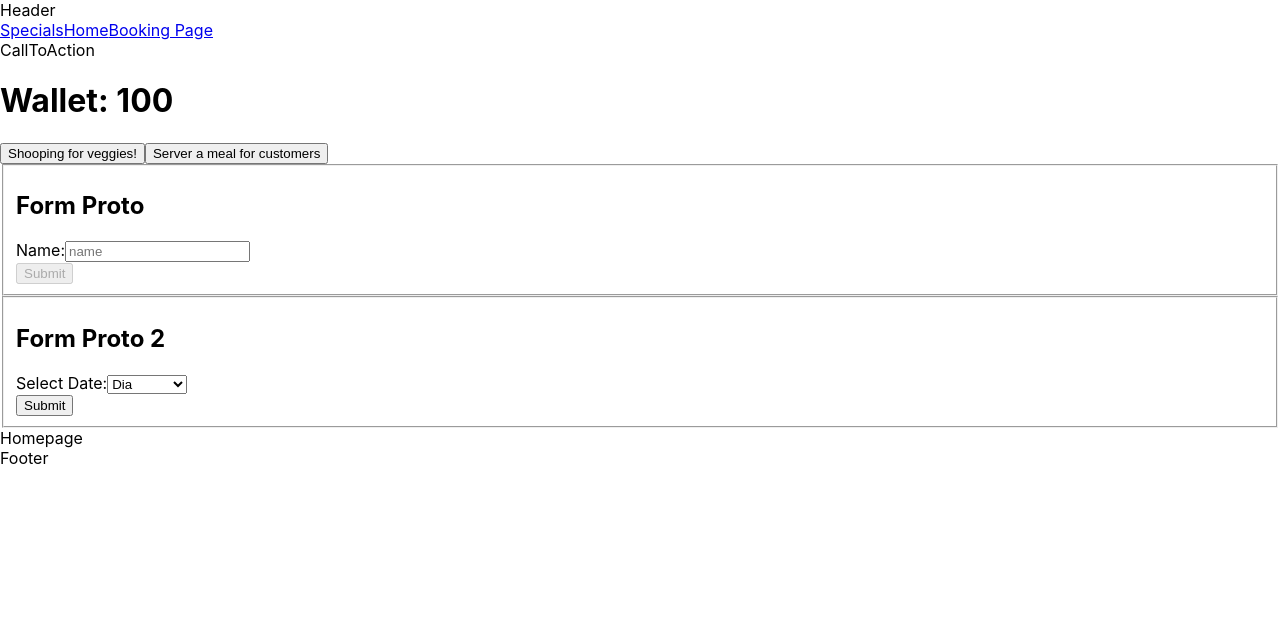
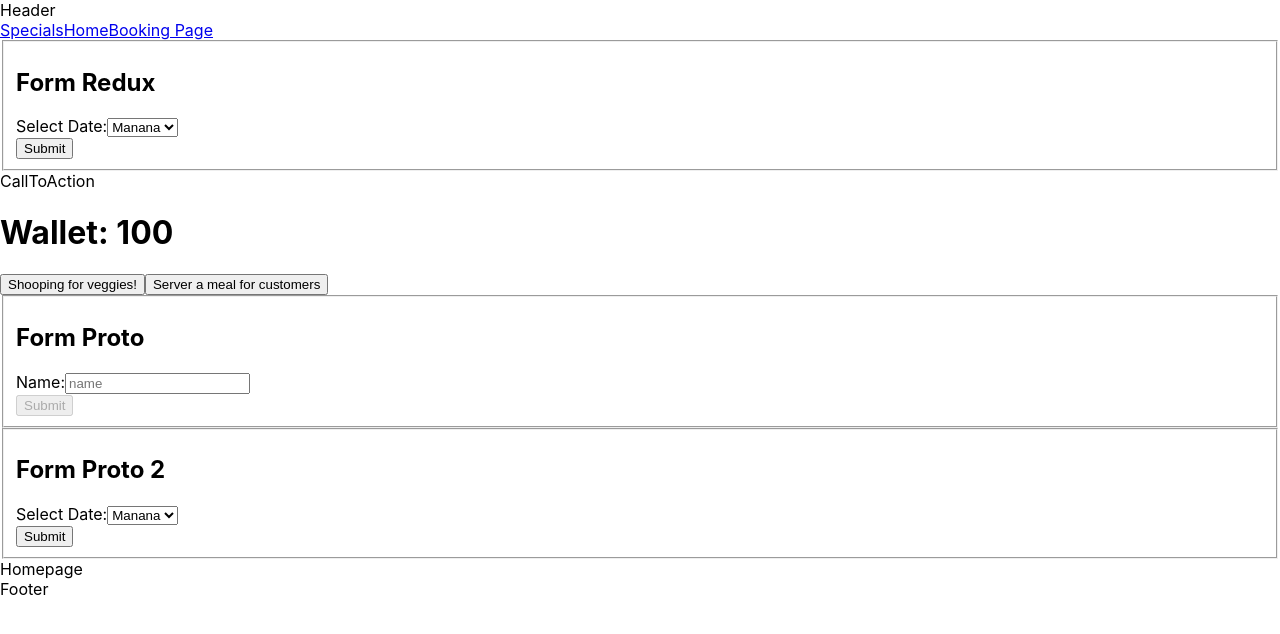
Before and after one commit to antonioagnt/fedc-app, a React (Create React App) app: page / in a window 1280 px wide. Shown: the top 634 px of the page. Built offline with nearby package versions, Linux system fonts and the light colour scheme.

Commit message:
removed useEfect

```diff
--- a/src/App.jsx
+++ b/src/App.jsx
@@ -2,7 +2,7 @@ import './App.css';
 import Footer from './components/Footer';
 import Header from './components/Header';
 import CallToAction from './components/CallToAction';
-import React, { useEffect, useState, useReducer } from 'react';
+import React, { useReducer } from 'react';
 import { Routes, Route } from 'react-router-dom';
 import Homepage from './components/Homepage';
 import Specials from './components/Specials';
@@ -11,41 +11,50 @@ import BookingPage from './components/BookingPage';
 import FormProto from './components/FormProto';
 import FormProto2 from './components/FormProto2';
 import FormReducert from './components/FormReducert';
+import SelectReducer from './components/SelectReducer';
 
+const updateDates = (state, action) => {
+  switch (action.type) {
+    case 'change_value':
+      return {
+        ...state,
+        selectedDate: action.payload,
+      };
+    case 'on_submit':
+      alert(`selected date: ${state.selectedDate}`);
+      return state;
+    default:
+      return state;
+  }
+};
 function App() {
-  const [selectedDate, setSelectedDate] = useState('morning');
-  const DateOptionsList = ['dia', 'afternoon', 'evening'];
-
-  const handleDateChange = (e) => {
-    setSelectedDate(e.target.value);
+  const handleSelectChange = (e) => {
+    dispatch({ type: 'change_value', payload: e.target.value });
   };
 
-  const handleSubmit = (e) => {
+  const handleSubmitRedux = (e) => {
     e.preventDefault();
-    console.log('Selected Date:', selectedDate);
+    dispatch({ type: 'on_submit' });
   };
-
-  const updateDates = (state, action) => {
-    return state;
+  const initialState = {
+    selectedDate: 'manana',
+    dateOptions: ['manana', 'tardia', 'evening'],
   };
-
-  const initializeDates = () => {
-    return DateOptionsList;
-  };
-  const [availableDates, dispatch] = useReducer(updateDates, initializeDates());
+  const [state, dispatch] = useReducer(updateDates, initialState);
 
   return (
     <>
       <Header />
       <Nav />
+      <SelectReducer />
       <CallToAction />
       <FormReducert />
       <FormProto />
       <FormProto2
-        selectedDate={selectedDate}
-        handleDateChange={handleDateChange}
-        handleSubmit={handleSubmit}
-        dateOptions={DateOptionsList}
+        selectedDate={state.selectedDate}
+        handleDateChange={handleSelectChange}
+        handleSubmit={handleSubmitRedux}
+        dateOptions={state.dateOptions}
       />
       <Routes>
         <Route path='/' element={<Homepage />} />
--- /dev/null
+++ b/src/components/SelectReducer.jsx
@@ -0,0 +1,54 @@
+import React, { useReducer } from 'react';
+const initializeDates = ['manana', 'tardia', 'evening'];
+
+const reducer = (state, action) => {
+  switch (action.type) {
+    case 'change_value':
+      return {
+        ...state,
+        selectedDate: action.payload,
+      };
+    case 'on_submit':
+      alert(`selected date: ${state.selectedDate}`);
+      return state;
+    default:
+      return state;
+  }
+};
+
+export default function SelectReducer() {
+  const initialState = {
+    selectedDate: 'manana',
+    dateOptions: initializeDates,
+  };
+  const [state, dispatch] = useReducer(reducer, initialState);
+  const handleSelectChange = (e) => {
+    dispatch({ type: 'change_value', payload: e.target.value });
+  };
+
+  const handleSubmit = (e) => {
+    e.preventDefault();
+    dispatch({ type: 'on_submit' });
+  };
+
+  return (
+    <>
+      <form onSubmit={handleSubmit}>
+        <fieldset>
+          <h2>Form Redux</h2>
+          <div className='Field'>
+            <label>Select Date:</label>
+            <select value={state.selectedDate} onChange={handleSelectChange}>
+              {state.dateOptions.map((option) => (
+                <option key={option} value={option}>
+                  {option.charAt(0).toUpperCase() + option.slice(1)}
+                </option>
+              ))}
+            </select>
+          </div>
+          <button type='submit'>Submit</button>
+        </fieldset>
+      </form>
+    </>
+  );
+}
```
